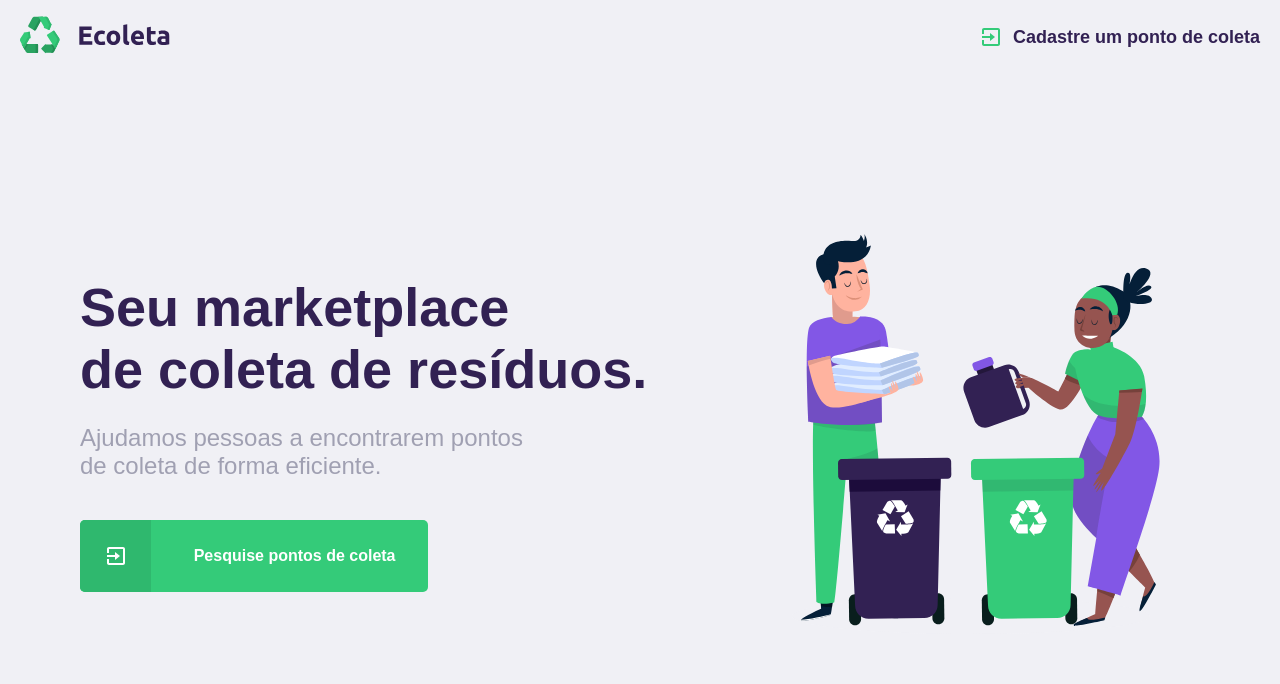
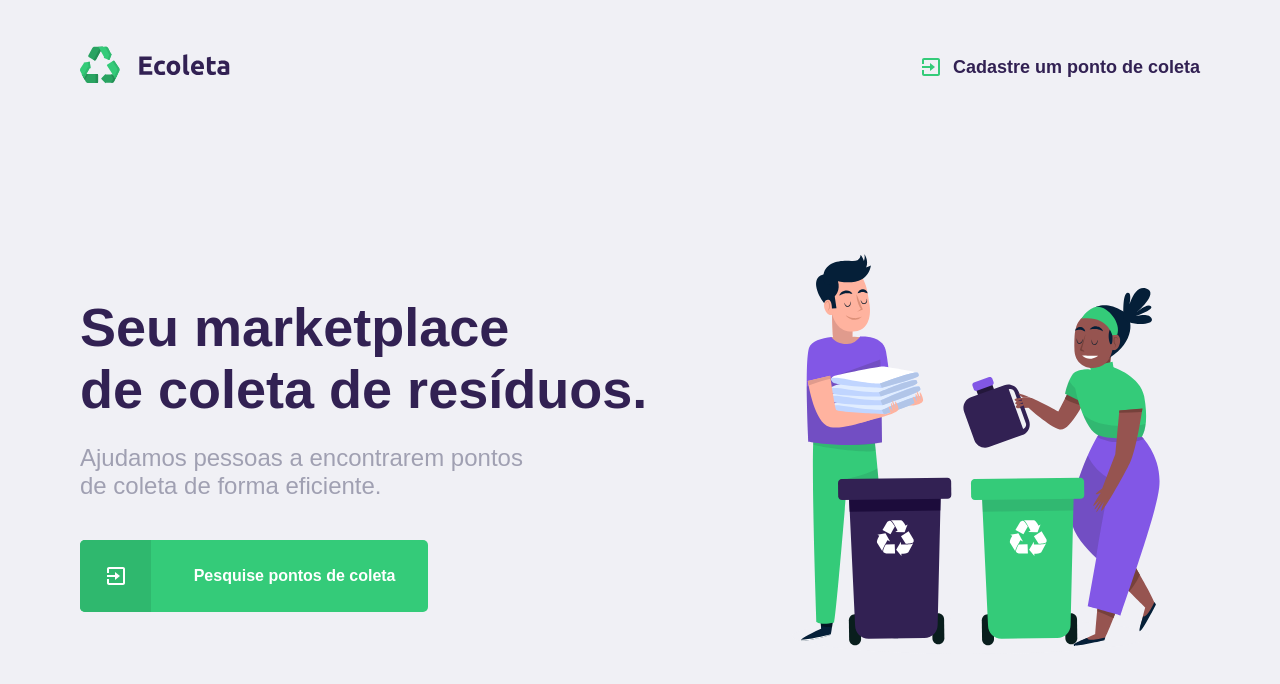
Before and after one commit to eduardor2m/ecoleta, a Next.js app: page / in a window 1280 px wide. Shown: the top 684 px of the page. Built offline with nearby package versions, Linux system fonts and the light colour scheme.

Commit message:
feat: corrections

```diff
--- a/src/styles/pages/Home.module.scss
+++ b/src/styles/pages/Home.module.scss
@@ -1,9 +1,7 @@
-.main {
+.container {
   max-width: 1120px;
   margin: 0 auto;
-  display: flex;
-  flex-direction: row;
-
+  max-height: 100vh;
 }
 
 .navbar {
@@ -11,7 +9,7 @@
   width: 100%;
   justify-content: space-between;
   align-items: center;
-  padding: 10px 20px;
+  padding: 40px 0px;
 
   .link {
     display: flex;
@@ -26,10 +24,14 @@
   }
 }
 
+.main {
+  display: flex;
+  flex-direction: row;
+
   .info {
     display: flex;
     width: 60vw;
-  height: 90vh;
+    height: 80vh;
     flex-direction: column;
     align-items: flex-start;
     justify-content: center;
@@ -89,8 +91,10 @@
   .image {
     display: flex;
     width: 40vw;
-  height: 90vh;
+    height: 80vh;
     flex-direction: column;
     align-items: center;
     justify-content: center;
   }
+
+}
```
Lines whose indentation alone changed are shown as unchanged.
